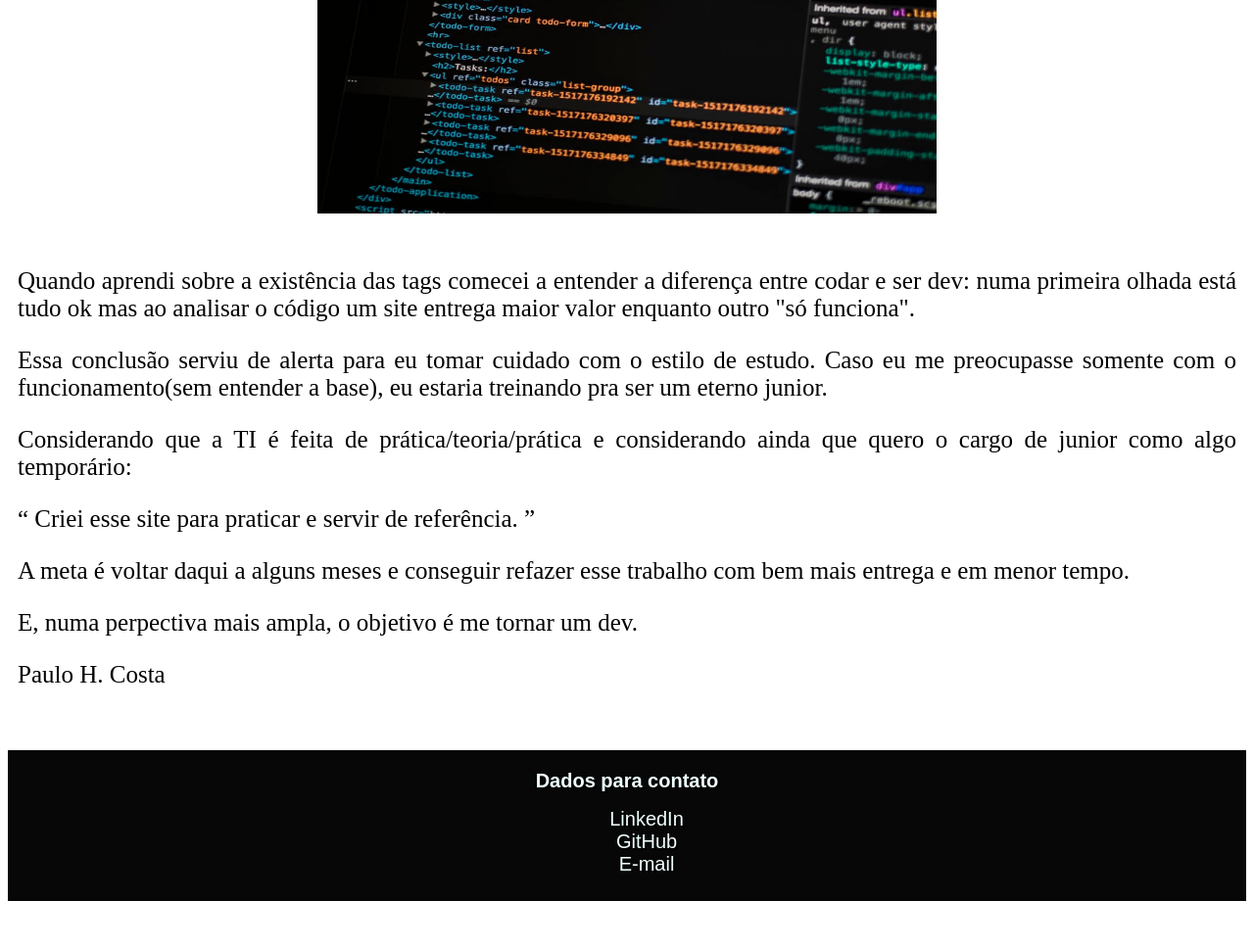
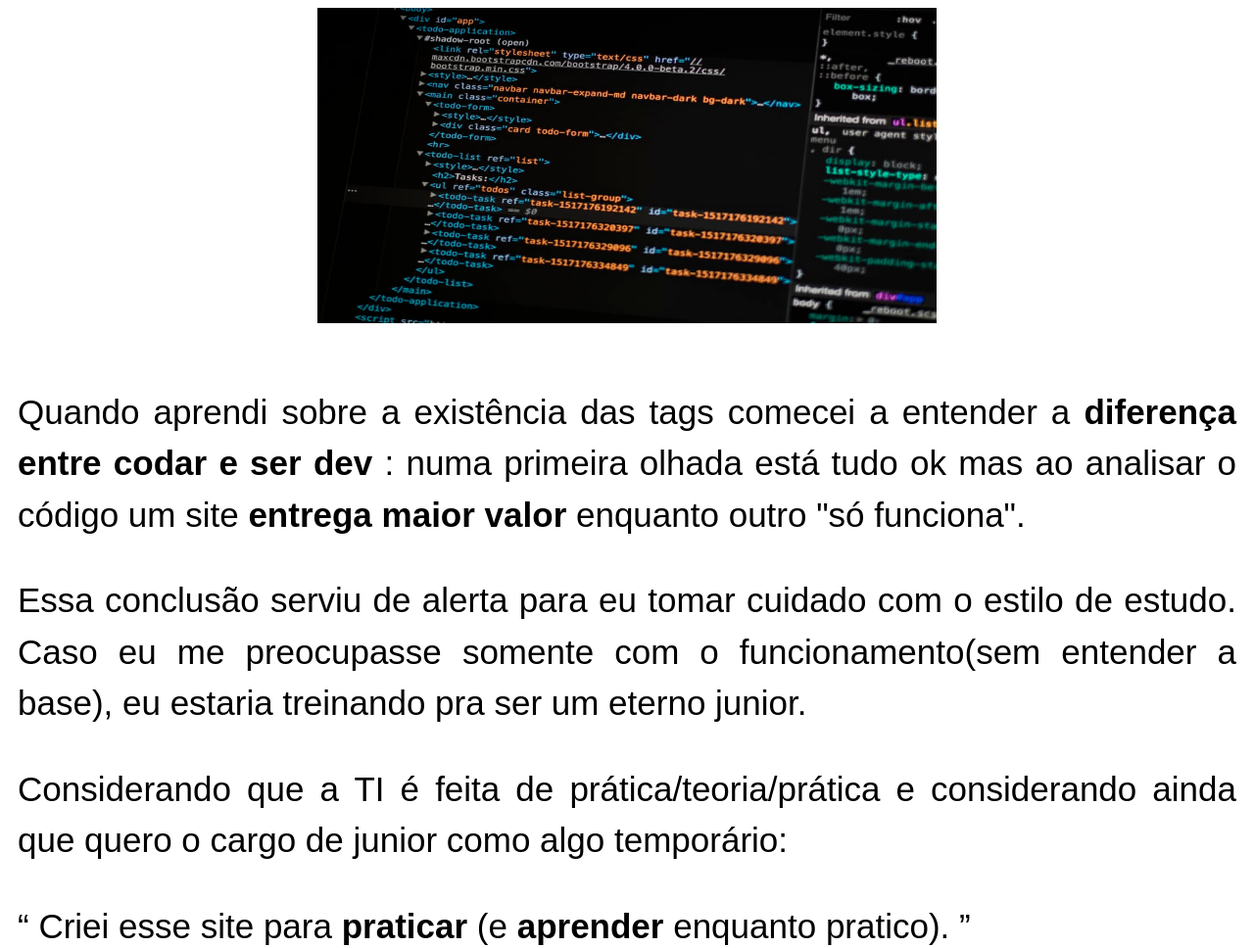
Before and after one commit to PauloHenriqCosta/Bootcamp_DIO_Intro_HTML_CSS, a plain HTML site: page index.html in a window 1280 px wide. Shown: the part 542-1510 px from the top of the page at 98% size. Before the commit the page ends 1477 px from the top, so only its background shows below. Drawn offline with Linux system fonts and the light colour scheme.

Commit message:
ajustes tamanho fonte

```diff
--- a/index.html
+++ b/index.html
@@ -31,17 +31,14 @@
 
                     <div class="artigo_em_si">
 
-                        <p>Quando aprendi sobre a existência das tags comecei a entender a diferença entre codar e ser dev: numa primeira olhada está tudo ok mas ao analisar o código um site entrega maior valor enquanto outro "só funciona". </p>
+                        <p>Quando aprendi sobre a existência das tags comecei a entender a <strong> diferença entre codar e ser dev </strong>: numa primeira olhada está tudo ok mas ao analisar o código um site <strong>entrega maior valor</strong> enquanto outro "só funciona". </p>
 
                         <p> Essa conclusão serviu de alerta para eu tomar cuidado com o estilo de estudo. Caso eu me preocupasse somente com o funcionamento(sem entender a base), eu estaria treinando pra ser um eterno junior. </p>
 
                         <p> Considerando que a TI é feita de prática/teoria/prática e considerando ainda que quero o cargo de junior como algo temporário:</p>
 
-                        <q> Criei esse site para praticar e servir de referência. </q>
-                        <p> A meta é voltar daqui a alguns meses e conseguir refazer esse trabalho com bem mais entrega e em menor tempo.</p>
-
-                        <p> E, numa perpectiva mais ampla, o objetivo é me tornar um dev. </p>
-
+                        <q class="alinhamento_central"> Criei esse site para <strong> praticar </strong> (e <strong>aprender </strong>enquanto pratico). </q>
+                        <br>
                         <p> Paulo H. Costa  </p>
                         <br>
 
--- a/style.css
+++ b/style.css
@@ -8,14 +8,14 @@
 
 h1 {
 color: azure;
-font-size: 50px;
+font-size: 60px;
 font-family: Arial, Helvetica, sans-serif;
 text-shadow: 2px 2px #000000;
 }
 
 .p_do_cabecalho {
 color: azure;
-font-size: 25px;
+font-size: 35px;
 text-shadow: 2px 2px #000000;
 }
 
@@ -32,13 +32,13 @@ box-shadow: 0px 5px #000000
 .post, .titulo_dados_contato{
 font-family: Arial, Helvetica, sans-serif;
 color: azure;
-font-size: 30px;
+font-size: 40px;
 text-shadow: 2px 2px #000000;
 
 }
 
 .titulo_dados_contato{
-font-size: 20px;
+font-size: 30px;
 margin: 10px;
 }
 
@@ -46,7 +46,7 @@ margin: 10px;
 padding: 5px;
 content: 5px;
 margin-top: 15px;
-font-size: 25px;
+font-size: 35px;
 text-align: auto;
 font-family: Arial, Helvetica, sans-serif;
 }
@@ -64,17 +64,19 @@ font-family: Arial, Helvetica, sans-serif;
 }
 
 .artigo_em_si{
+font-family: Arial, Helvetica, sans-serif;
 padding: 10px;
 content: 10px;
 text-align: justify;
-font-size: 25px;
+font-size: 35px;
+line-height: 1.5
+
 }
 
 .botao_dados_para_contato {
-margin-bottom: 15px;
 background-color: #070707 ;
-padding: 10px;
-content: 10px;
+padding: 15px;
+content: 15px;
 text-align: center;
 border-color: black;
 border-width: 10px;
@@ -86,12 +88,10 @@ list-style: none;
 
 .class_da_ul li a {
 text-decoration: none;
-font-size: 20px;
+font-size: 30px;
 font-family: Arial, Helvetica, sans-serif;
 color: azure;
-padding: 10px;
-content: 10px;
 text-shadow: 2px 2px #000000;
-margin-top: 5px;
 text-align: center;
+line-height: 1.5
 }
```
